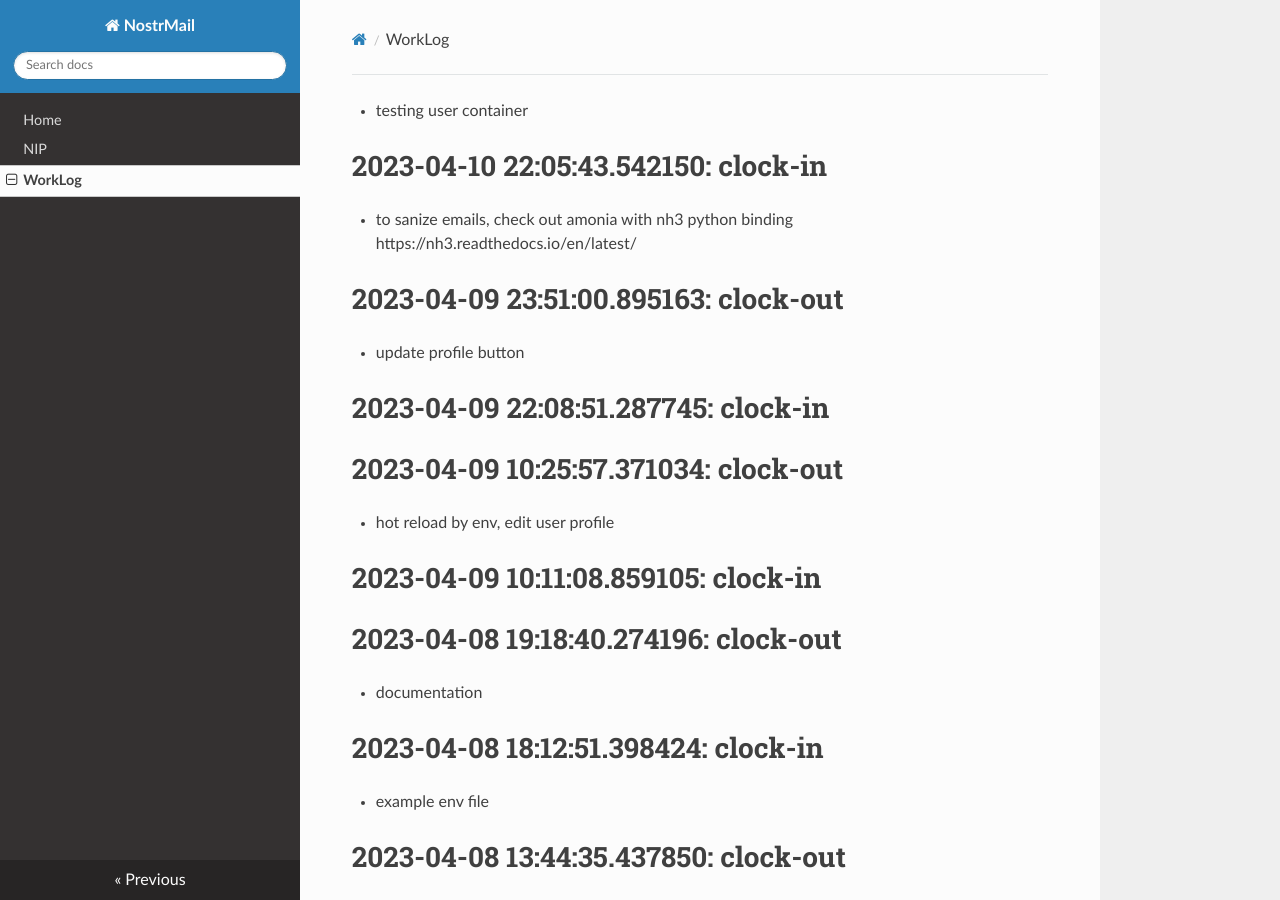
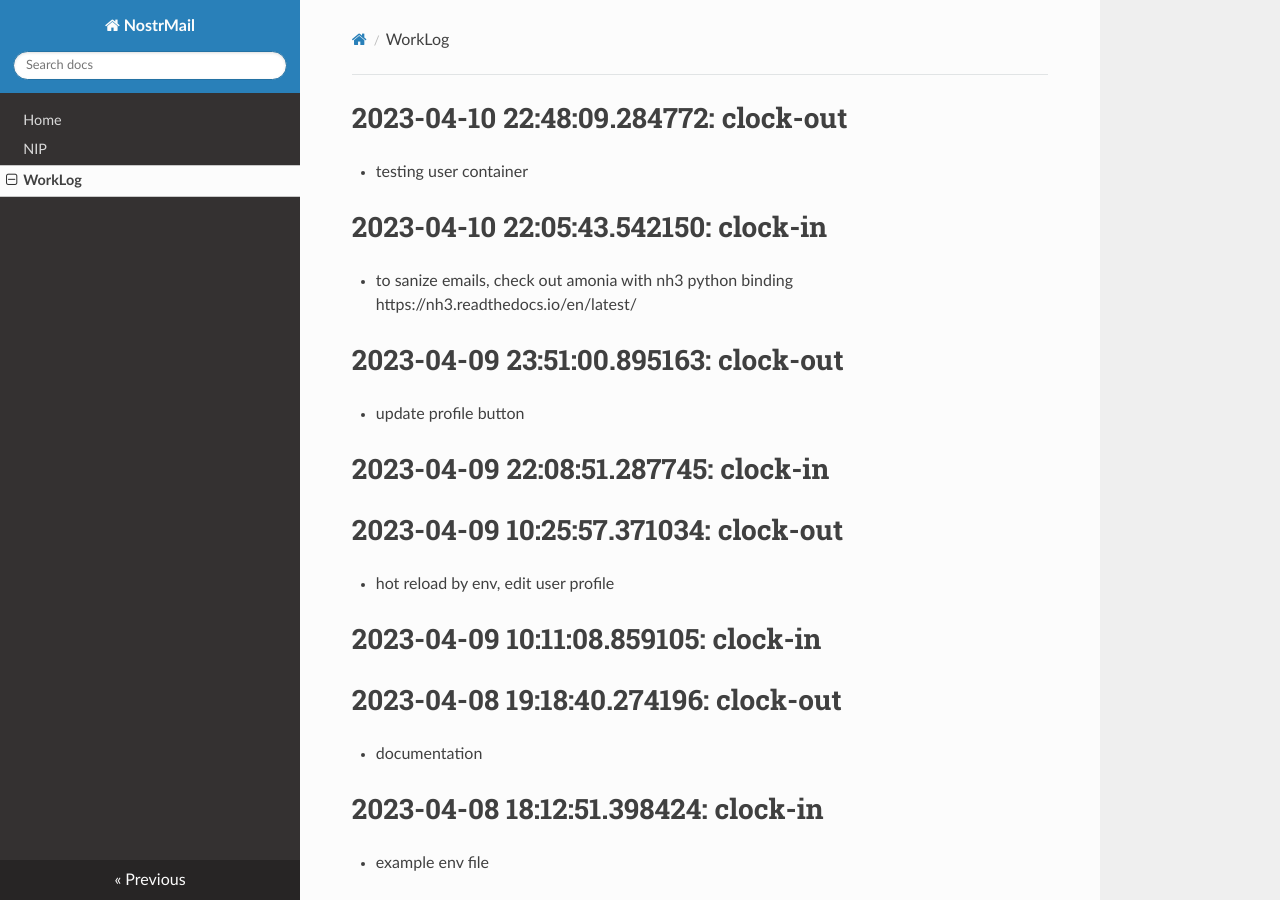
Before and after one commit to asherp/nostr-mail, an MkDocs documentation site: the page built from docs/WorkLog.md, in a window 1280 px wide and 900 px high. Built offline with MkDocs 1.6.1, drawn with Linux system fonts in a browser that asks for light colours; nearby versions of some CDN libraries.

Commit message:
clock-out

```diff
--- a/WorkLog.md
+++ b/WorkLog.md
@@ -1,3 +1,5 @@
+# 2023-04-10 22:48:09.284772: clock-out
+
 * testing user container
 
 # 2023-04-10 22:05:43.542150: clock-in
```
